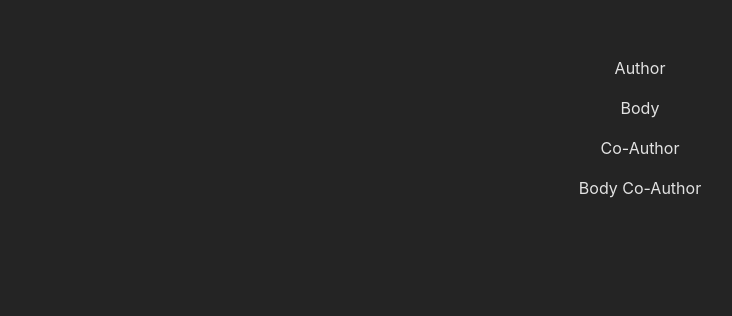
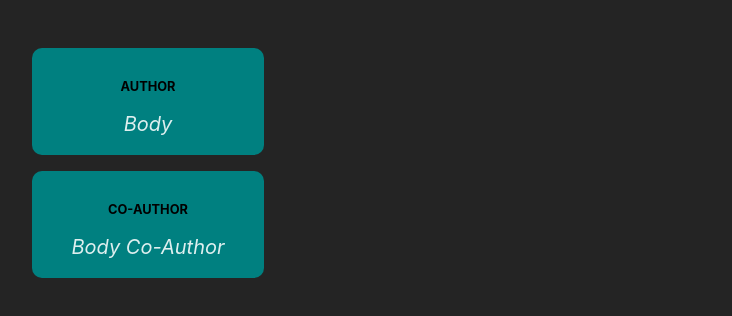
Before and after one commit to foolais/react-tutorial-udemy, a React (Vite) app: page / in a window 1280 px wide. Shown: the top 316 px of the page, without its empty margins (0-732 px from the left). Built offline with nearby package versions, Linux system fonts and the light colour scheme.

Commit message:
styling with css modules

```diff
--- a/src/components/Post.jsx
+++ b/src/components/Post.jsx
@@ -1,11 +1,13 @@
 /* eslint-disable react/prop-types */
+import styles from "./Post.module.css";
+
 function Post(props) {
   const { author, body } = props;
 
   return (
-    <div>
-      <p>{author}</p>
-      <p>{body}</p>
+    <div className={styles.post}>
+      <p className={styles.author}>{author}</p>
+      <p className={styles.text}>{body}</p>
     </div>
   );
 }
--- /dev/null
+++ b/src/components/Post.module.css
@@ -0,0 +1,28 @@
+.post {
+  background-color: teal;
+  padding: 1rem;
+  margin: 1rem 0;
+  max-width: 200px;
+  animation: fade-in 2s ease-in-out;
+  border-radius: 10px;
+  -webkit-border-radius: 10px;
+  -moz-border-radius: 10px;
+  -ms-border-radius: 10px;
+  -o-border-radius: 10px;
+  -webkit-animation: fade-in 2s ease-in-out;
+}
+
+.author {
+  font-size: 0.8rem;
+  font-weight: bold;
+  color: black;
+  text-transform: uppercase;
+}
+
+.text {
+  white-space: pre-wrap;
+  word-wrap: break-word;
+  font-size: 1.25rem;
+  margin: 0.25rem 0 0 0;
+  font-style: italic;
+}
--- a/src/index.css
+++ b/src/index.css
@@ -11,3 +11,8 @@
   -webkit-font-smoothing: antialiased;
   -moz-osx-font-smoothing: grayscale;
 }
+
+body {
+  margin: 0;
+  text-align: center;
+}
```
